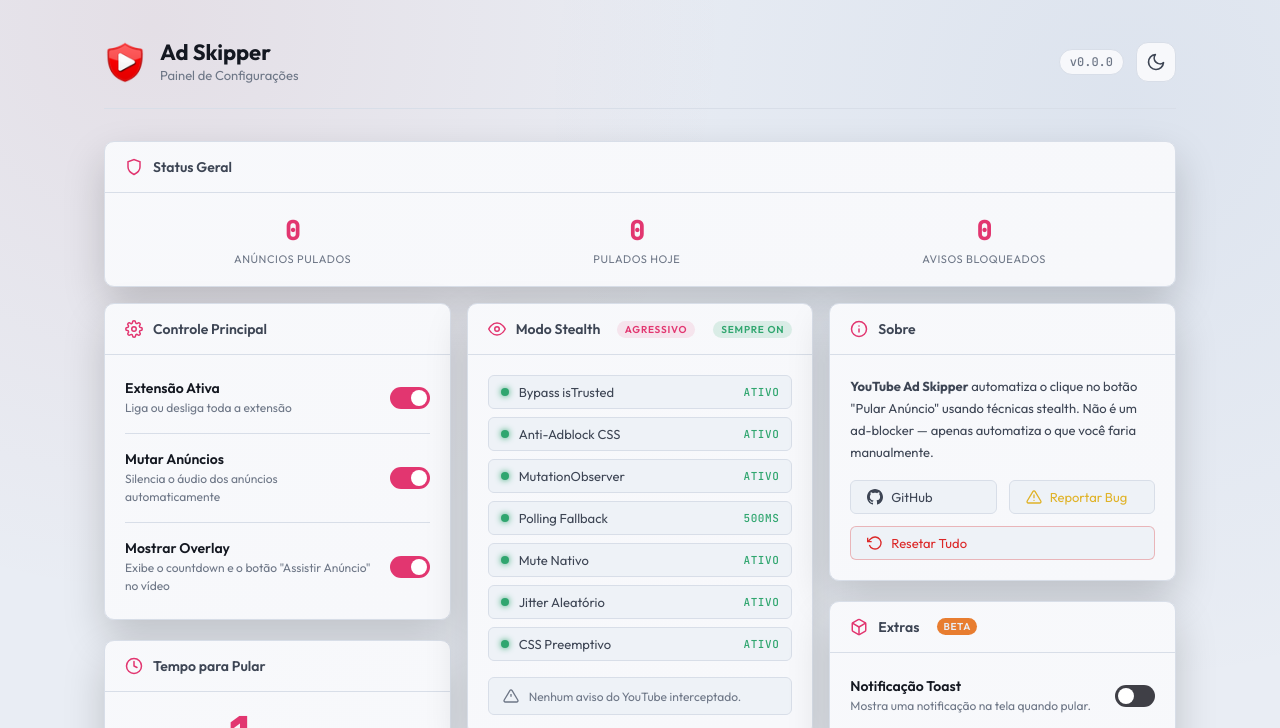
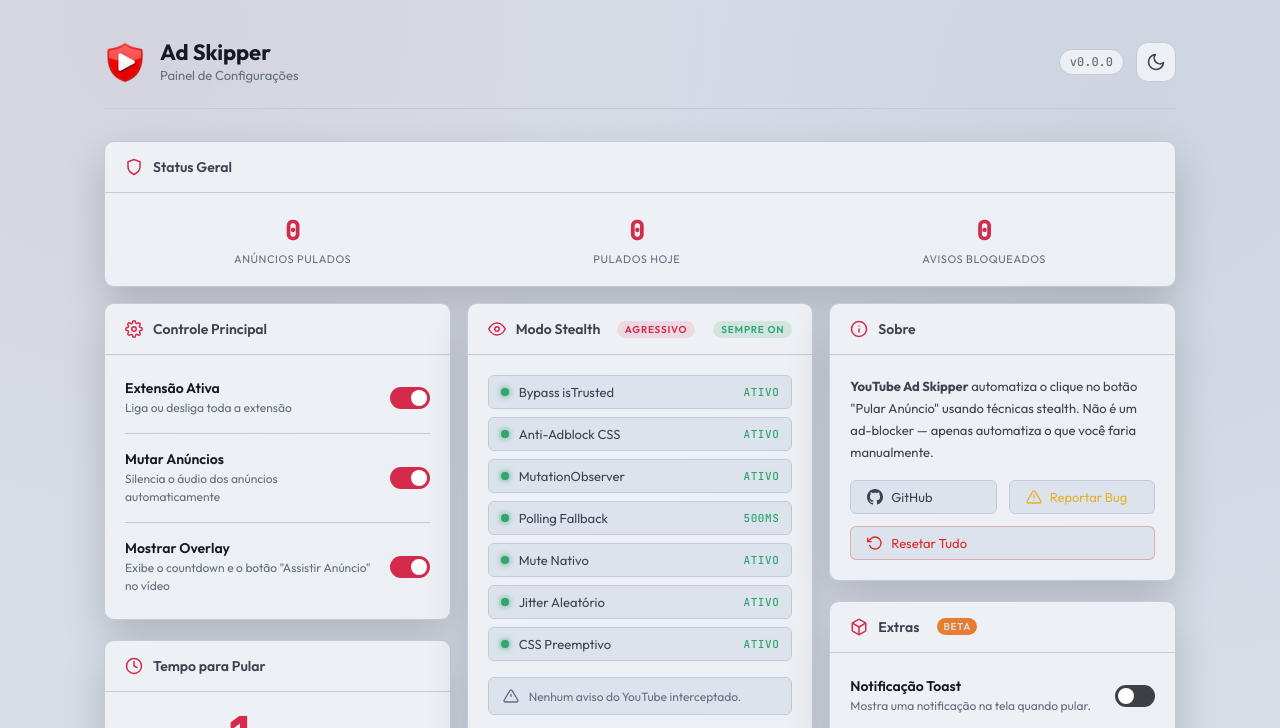
Before and after one commit to OtavioBiazzi/Youtube-ad-skipper, a website built with Vite: page options.html in a window 1280 px wide. Both pictures are taken after a click on the button "Alternar Tema". Shown: the top 728 px of the page. Built offline with nearby package versions, Linux system fonts and the light colour scheme; some packages are replaced by stand-ins of ours.

Commit message:
style: soften light theme palette

```diff
--- a/options.css
+++ b/options.css
@@ -25,16 +25,16 @@
 }
 
 body.theme-light {
-  --bg:        #e9edf4;
-  --surface:   #f7f8fb;
-  --surface-2: #eef2f7;
-  --border:    #d8dee8;
-  --border-hi: #c1cad8;
-  --text:      #141821;
-  --text-dim:  #3d4554;
-  --text-muted:#6e7787;
-  --accent:    hsl(340, 75%, 55%);
-  --accent-dim:hsla(340, 75%, 55%, 0.1);
+  --bg:        #d7dde7;
+  --surface:   #eceff4;
+  --surface-2: #dde3ec;
+  --border:    #c3cbd8;
+  --border-hi: #aeb8c7;
+  --text:      #151922;
+  --text-dim:  #3b4350;
+  --text-muted:#646f7f;
+  --accent:    hsl(348, 66%, 50%);
+  --accent-dim:hsla(348, 66%, 50%, 0.11);
 }
 
 * { margin: 0; padding: 0; box-sizing: border-box; }
@@ -49,6 +49,13 @@
   min-height: 100vh;
   -webkit-font-smoothing: antialiased;
   transition: background-color 0.4s ease, color 0.4s ease;
+}
+
+body.theme-light {
+  background:
+    radial-gradient(circle at 12% 2%, hsla(348, 48%, 44%, 0.055), transparent 34%),
+    radial-gradient(circle at 88% 8%, hsla(215, 22%, 42%, 0.07), transparent 36%),
+    var(--bg);
 }
 
 body * {
--- a/package.json
+++ b/package.json
@@ -1,6 +1,6 @@
 {
   "name": "youtube-ad-skipper",
-  "version": "4.3.6",
+  "version": "4.3.7",
   "private": true,
   "type": "module",
   "scripts": {
--- a/popup.css
+++ b/popup.css
@@ -48,19 +48,19 @@
 }
 
 body.theme-light {
-  --bg:         #e9edf4;
-  --surface:    rgba(255, 255, 255, 0.58);
-  --border:     rgba(26, 32, 44, 0.10);
-  --border-h:   rgba(26, 32, 44, 0.18);
-  --text-1:     #141821;
-  --text-2:     #4b5565;
-  --text-3:     #7a8494;
+  --bg:         #d7dde7;
+  --surface:    rgba(236, 239, 244, 0.72);
+  --border:     rgba(26, 32, 44, 0.14);
+  --border-h:   rgba(26, 32, 44, 0.22);
+  --text-1:     #151922;
+  --text-2:     #3b4350;
+  --text-3:     #6b7584;
   --accent:     hsl(355, 65%, 52%);
   --accent-dim: hsl(355, 50%, 42%);
   --accent-bg:  hsla(355, 65%, 52%, 0.08);
   --accent-border: hsla(355, 65%, 52%, 0.14);
-  --glass-inner-border: inset 0 0 0 1px rgba(0, 0, 0, 0.03);
-  --glass-inner-light:  inset 0 1px 0 rgba(0, 0, 0, 0.02);
+  --glass-inner-border: inset 0 0 0 1px rgba(0, 0, 0, 0.04);
+  --glass-inner-light:  inset 0 1px 0 rgba(255, 255, 255, 0.38);
 }
 
 /* ── Body ─────────────────────────────────────── */
```
Also changed, not shown: manifest.json, 1 other file.
